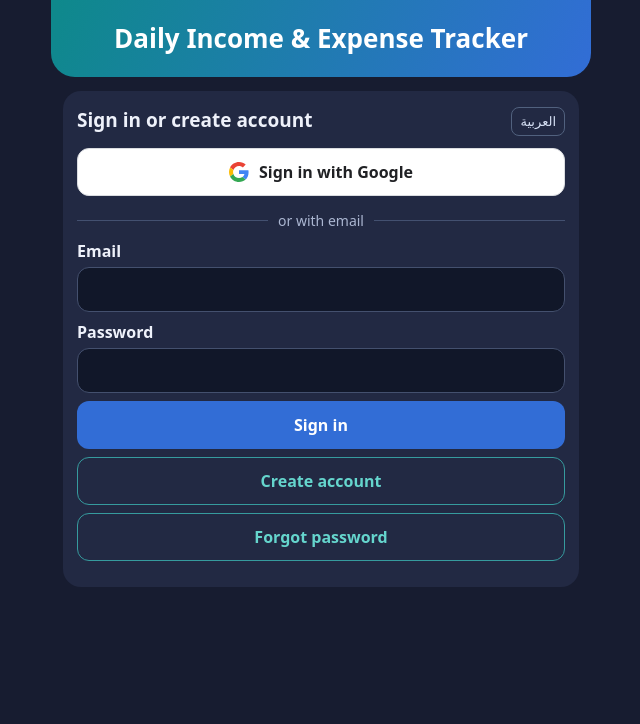
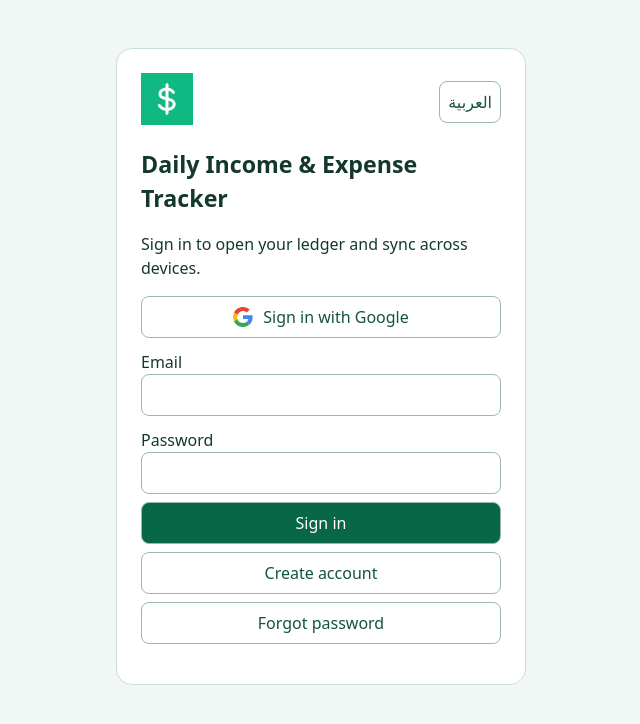
Before and after one commit to MAS7S/daily-tracker, a plain HTML site: page index.html in a window 1280 px wide. Shown: the whole page, without its empty margins (319-959 px from the left). Drawn offline with Linux system fonts and the light colour scheme.

Commit message:
Refactor index.html styles and layout
Updated styles and structure for the income and expense tracker page, including color changes and layout adjustments.

```diff
--- a/index.html
+++ b/index.html
@@ -18,152 +18,75 @@
 
   <style>
     * { box-sizing: border-box; }
-    [hidden] { display: none !important; }
 
     body {
       margin: 0;
-      background: #171c30;
-      color: #eef1fa;
+      background: #f1f7f4;
+      color: #14392c;
       font: 16px/1.5 system-ui, sans-serif;
     }
 
-    input, button, select { font: inherit; }
-    button { cursor: pointer; }
-    button:disabled { opacity: .65; cursor: wait; }
-    :focus-visible { outline: 3px solid #8bbaff; outline-offset: 2px; }
-
-    #gate {
-      width: min(100%, 540px);
-      margin: 0 auto;
-      padding-bottom: 24px;
+    main, dialog {
+      width: min(94%, 410px);
+      padding: 24px;
+      background: white;
+      border: 1px solid #cbded3;
+      border-radius: 16px;
     }
 
-    .auth-banner {
-      text-align: center;
-      background: linear-gradient(115deg, #0e898b, #326dd6);
-      padding: 22px 14px;
-      border-radius: 0 0 24px 24px;
+    main { margin: 6vh auto; }
+    h1 { font-size: 1.45rem; }
+    label { display: block; margin-top: 12px; }
+
+    input, button, select {
+      font: inherit;
+      padding: 8px;
+      border: 1px solid #9bb9aa;
+      border-radius: 8px;
     }
 
-    .auth-banner h1 {
-      margin: 0;
-      color: white;
-      font-size: clamp(20px, 5vw, 26px);
-      line-height: 1.25;
+    input { width: 100%; }
+
+    button {
+      cursor: pointer;
+      background: white;
+      color: #14543b;
     }
 
-    .auth-card {
-      margin: 14px 12px;
-      padding: 16px 14px 26px;
-      background: #222943;
-      border-radius: 18px;
+    main button, dialog button { margin-top: 8px; }
+    form button, #google { width: 100%; }
+
+    #login {
+      background: #076747;
+      color: white;
     }
 
-    .auth-title {
-      display: flex;
-      align-items: center;
-      justify-content: space-between;
-      gap: 8px;
-      margin-bottom: 12px;
-    }
+    #language { float: inline-end; }
 
-    .auth-title h2 {
-      font-size: 19px;
-      line-height: 1.25;
-      margin: 0;
-    }
-
-    #language {
-      color: #d9e3f7;
-      background: transparent;
-      border: 1px solid #51617e;
-      border-radius: 8px;
-      padding: 4px 8px;
-      font-size: 13px;
-    }
-
-    #gate label {
-      display: block;
-      font-weight: 650;
-      margin: 8px 0 4px;
-    }
-
-    #gate input {
-      width: 100%;
-      height: 45px;
-      padding: 8px 12px;
-      color: white;
-      background: #111729;
-      border: 1px solid #44506e;
-      border-radius: 12px;
-    }
-
-    #gate button:not(#language) {
-      width: 100%;
-      min-height: 48px;
-      font-weight: 650;
-      border-radius: 12px;
-      margin-top: 8px;
-    }
-
-    #gate #google {
+    #google {
       display: flex;
       align-items: center;
       justify-content: center;
       gap: 10px;
-      margin-top: 0;
-      background: white;
-      color: #202124;
-      border: 1px solid #dadce0;
     }
 
-    #google svg { width: 20px; height: 20px; flex: none; }
-
-    .auth-divider {
-      display: flex;
-      align-items: center;
-      gap: 10px;
-      margin: 14px 0 4px;
-      color: #abb6d1;
-      font-size: 14px;
+    #google svg {
+      width: 20px;
+      height: 20px;
+      flex: none;
     }
 
-    .auth-divider::before, .auth-divider::after {
-      content: "";
-      flex: 1;
-      height: 1px;
-      background: #435070;
-    }
-
-    #login {
-      background: #326dd6;
-      color: white;
-      border: 0;
-    }
-
-    #create, #forgot, #accountActions button {
-      background: transparent;
-      color: #65d5cd;
-      border: 1px solid #369b9e;
-    }
-
-    #authFeedback, #message {
-      color: #ffdfab;
+    #message, #status, #adminMessage, #authFeedback {
       white-space: pre-wrap;
       overflow-wrap: anywhere;
-      margin: 10px 0;
     }
-
-    #gate p:empty { display: none; }
 
     #workspace {
       position: fixed;
       inset: 0;
       display: flex;
       flex-direction: column;
-      color: #15372c;
       background: white;
-      padding-top: env(safe-area-inset-top);
     }
 
     #bar, #choices {
@@ -176,48 +99,32 @@
       align-items: center;
       gap: 6px;
       flex-wrap: wrap;
-      border-bottom: 1px solid #d4e5dc;
     }
 
     #bar p { margin: 0; }
+    #emailDisplay { margin-inline-start: auto; }
     #bar button { font-size: .85rem; }
-    #emailDisplay { margin-inline-start: auto; overflow-wrap: anywhere; }
 
-    #workspace button, dialog input, dialog select {
-      border: 1px solid #9bb9aa;
-      border-radius: 8px;
-      padding: 7px 10px;
-      background: white;
-      color: #14543b;
+    iframe {
+      width: 100%;
+      flex: 1;
+      min-height: 0;
+      border: 0;
     }
 
-    iframe { width: 100%; flex: 1; min-height: 0; border: 0; }
-
     dialog {
-      width: min(94%, 460px);
       max-height: 85vh;
       overflow: auto;
-      padding: 20px;
-      border: 1px solid #b8c9bf;
-      border-radius: 16px;
     }
-
-    dialog::backdrop { background: #10231f77; }
-    dialog label { display: block; margin: 10px 0 4px; }
-    dialog input { width: 100%; }
-    dialog form button { margin-top: 8px; }
-    dialog h3, dialog h4 { margin: 10px 0; }
 
     .member {
       display: flex;
       align-items: center;
       justify-content: space-between;
-      gap: 8px;
-      border-bottom: 1px solid #ddd;
-      padding: 6px 0;
+      gap: 6px;
     }
 
-    .member bdi, #adminMessage, #status { overflow-wrap: anywhere; }
+    [hidden] { display: none !important; }
   </style>
 
   <script defer src="./vendor/firebase-app-compat.js"></script>
@@ -229,15 +136,15 @@
 
 <body>
   <main id="gate">
-    <header class="auth-banner">
+    <button id="language" type="button">العربية</button>
+
+    <img src="./icons/icon-192.png" width="52" height="52" alt="">
+
     <h1 data-ar="متتبع الدخل والمصروفات اليومية">Daily Income &amp; Expense Tracker</h1>
-    </header>
 
-    <div class="auth-card">
-      <div class="auth-title">
-        <h2 data-ar="تسجيل الدخول أو إنشاء حساب">Sign in or create account</h2>
-        <button id="language" type="button">العربية</button>
-      </div>
+    <p data-ar="سجّل الدخول لفتح دفترك ومزامنته بين أجهزتك.">
+      Sign in to open your ledger and sync across devices.
+    </p>
 
     <button id="google" type="button">
       <svg viewBox="0 0 48 48" aria-hidden="true" focusable="false">
@@ -249,14 +156,7 @@
       <span data-ar="تسجيل الدخول باستخدام Google">Sign in with Google</span>
     </button>
 
-      <p role="alert" id="authFeedback"></p>
-      <p role="status" id="message"></p>
-
     <form id="authForm">
-        <div class="auth-divider">
-          <span data-ar="أو باستخدام البريد">or with email</span>
-        </div>
-
       <label for="email" data-ar="البريد الإلكتروني">Email</label>
       <input id="email" type="email" dir="ltr" autocomplete="username" required>
 
@@ -275,8 +175,9 @@
       <button id="leave" data-ar="خروج">Sign out</button>
     </div>
 
+    <p role="status" id="message"></p>
+    <p role="alert" id="authFeedback"></p>
     <noscript>Enable JavaScript to use Daily Tracker.</noscript>
-    </div>
   </main>
 
   <section id="workspace" hidden>
@@ -327,10 +228,12 @@
           <span data-ar="اسم الفرع">Store name</span>
           <input id="branchName" maxlength="100" required>
         </label>
+
         <label>
           <span data-ar="بريد المالك">Owner email</span>
           <input id="ownerEmail" type="email" dir="ltr" required>
         </label>
+
         <button data-ar="إنشاء الفرع واعتماد المالك">Create store and approve owner</button>
       </form>
 
@@ -353,7 +256,6 @@
         node.dataset.en = node.textContent.trim();
       });
 
-      // Messages produced by the existing multi-store cloud.js.
       const messages = [
         ["جارٍ تسجيل الدخول…", "Signing in…"],
         ["جارٍ التحقق من صلاحية الدخول…", "Checking access…"],
@@ -374,9 +276,11 @@
 
       function translateMessage() {
         const node = el("message");
+
         for (const [ar, en] of messages) {
           const from = choose(ar, en);
           const to = choose(en, ar);
+
           if (node.textContent.startsWith(from)) {
             node.textContent = to + node.textContent.slice(from.length);
             break;
@@ -394,9 +298,11 @@
       function paint() {
         document.documentElement.lang = language;
         document.documentElement.dir = choose("ltr", "rtl");
+
         labels.forEach(node => {
           node.textContent = node.dataset[language];
         });
+
         el("language").textContent = choose("العربية", "English");
         el("authFeedback").textContent = choose(...feedback);
         translateMessage();
@@ -423,6 +329,7 @@
       paint();
 
       let authClient;
+
       try {
         authClient = firebase.auth();
       } catch (error) {
@@ -436,8 +343,8 @@
 
       function report(error) {
         console.error("Firebase Authentication", error);
+
         const details = [error.code, error.message].filter(Boolean).join(" — ");
-
         let english = "Authentication failed.";
         let arabic = "تعذّرت المصادقة.";
 
@@ -449,9 +356,6 @@
         } else if (error.code === "auth/popup-blocked") {
           english = "Allow pop-ups for this site and try again, or sign in with email.";
           arabic = "اسمح بالنوافذ المنبثقة لهذا الموقع وأعد المحاولة، أو ادخل بالبريد.";
-        } else if (error.code === "auth/popup-closed-by-user") {
-          english = "The Google window closed before sign-in finished. Select Sign in with Google to retry.";
-          arabic = "أُغلقت نافذة Google قبل اكتمال الدخول. اضغط زر Google للمحاولة مجددًا.";
         }
 
         show(english + " " + details, arabic + " " + details);
@@ -474,14 +378,13 @@
         }
       }
 
-      el("google").onclick = () => run(() => {
-        show("Opening Google sign-in…", "جارٍ فتح نافذة تسجيل الدخول إلى Google…");
-        const provider = new firebase.auth.GoogleAuthProvider();
-        return authClient.signInWithPopup(provider).then(() => show("", ""));
-      });
+      el("google").onclick = () => run(() =>
+        authClient.signInWithPopup(new firebase.auth.GoogleAuthProvider())
+      );
 
       el("authForm").onsubmit = event => {
         event.preventDefault();
+
         const method = event.submitter?.id === "create"
           ? "createUserWithEmailAndPassword"
           : "signInWithEmailAndPassword";
@@ -498,6 +401,7 @@
         run(async () => {
           authClient.languageCode = language;
           await authClient.sendPasswordResetEmail(el("email").value.trim());
+
           show(
             "Check your inbox for a password reset link.",
             "تحقّق من بريدك للحصول على رابط إعادة تعيين كلمة المرور."
```
Lines whose indentation alone changed are shown as unchanged.
